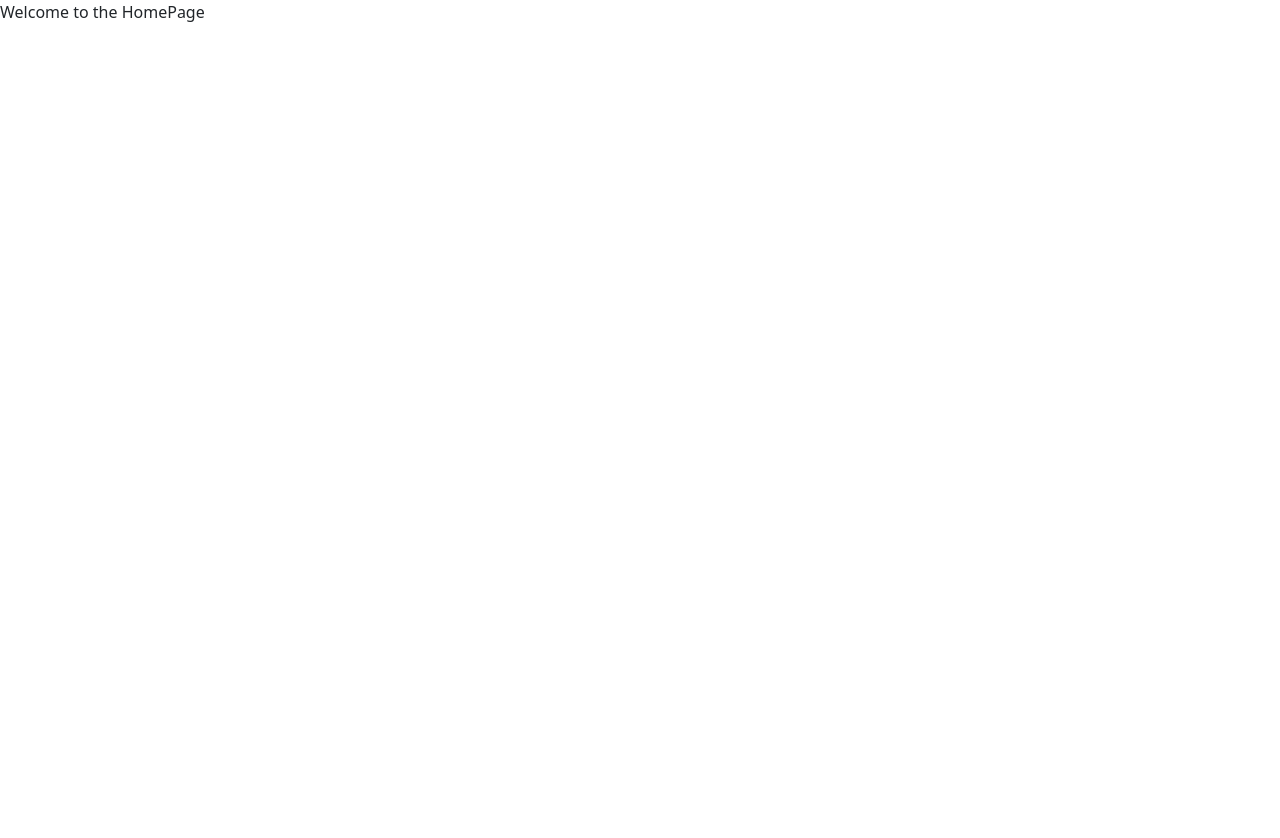
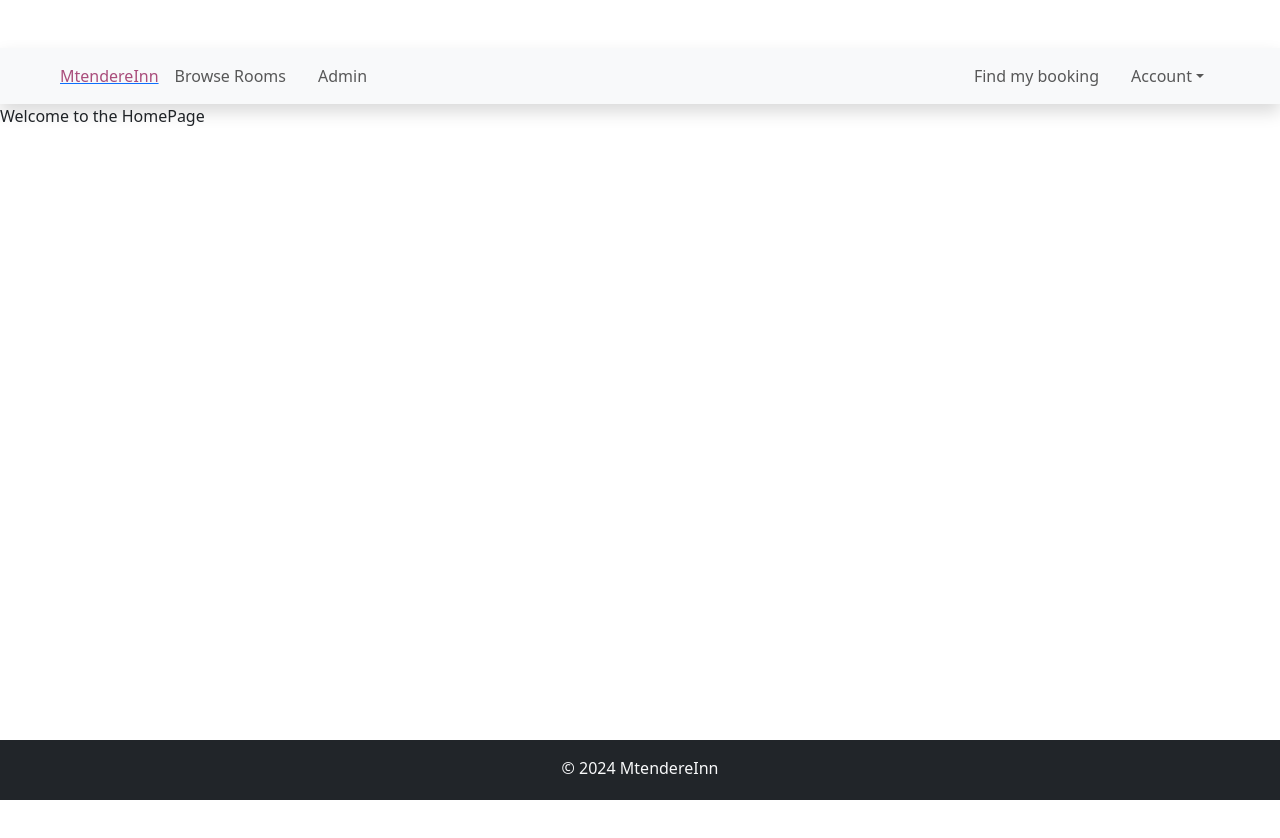
Before and after one commit to maulidiphilip/stendereUI, a React (Vite) app: page / in a window 1280 px wide. Shown: the top 838 px of the page. Before the commit the page ends 800 px from the top, so only its background shows below. Built offline with nearby package versions, Linux system fonts and the light colour scheme.

Commit message:
Footer and Navbar created

```diff
--- a/src/App.jsx
+++ b/src/App.jsx
@@ -6,6 +6,8 @@
 import { BrowserRouter as Router, Routes, Route } from "react-router-dom"
 import Home from "./components/Home/Home"
 import EditRoom from "./components/Room/EditRoom"
+import Navbar from "./components/layout/Navbar"
+import Footer from "./components/layout/Footer"
 
 function App() {
 
@@ -13,6 +15,7 @@
     <>
     <main>
       <Router>
+        <Navbar/>
         <Routes>
           <Route path="/" element={<Home/>}/>
           <Route path="/edit-room/:roomId" element={<EditRoom/>}/>
@@ -20,6 +23,7 @@
           <Route path="/add-room" element={<AddRoom/>}/>
         </Routes>
       </Router>
+      <Footer/>
     </main>
     </>
   )
--- /dev/null
+++ b/src/components/layout/Footer.jsx
@@ -0,0 +1,19 @@
+import React from "react";
+import { Col, Container, Row } from "react-bootstrap";
+
+const Footer = () => {
+  let today = new Date();
+  return (
+    <footer className="bg-dark text-light py-3 footer mt-lg-5">
+      <Container>
+        <Row>
+          <Col xs={12} md={12} className="text-center">
+            <p className="mb-0"> &copy; {today.getFullYear()} MtendereInn</p>
+          </Col>
+        </Row>
+      </Container>
+    </footer>
+  );
+};
+
+export default Footer;
--- /dev/null
+++ b/src/components/layout/Navbar.jsx
@@ -0,0 +1,83 @@
+import React, { useState } from 'react'
+import { Link, NavLink } from 'react-router-dom'
+
+const Navbar = () => {
+    const [showAccount, setShowAccount] = useState(false)
+
+	const handleAccountClick = () => {
+		setShowAccount(!showAccount)
+	}
+  return (
+    <nav className='navbar navbar-expand-lg bg-body-tertiary px-5 shadow mt-5 sticky-top'>
+        <div className='container-fluid'>
+            <Link to={"/"}>
+                <span className='hotel-color'>MtendereInn</span>
+            </Link>
+            <button
+            className="navbar-toggler"
+            type="button"
+            data-bs-toggle="collapse"
+            data-bs-target="#navbarScroll"
+            aria-controls="navbarScroll"
+            aria-expanded="false"
+            aria-label="Toggle navigation">
+            <span className="navbar-toggler-icon"></span>
+            </button>
+            <div className='collapse navbar-collapse' id='navbarScroll'>
+                <ul className='navbar-nav me-auto my-2 my-lg-0 navbar-nav-scroll'>
+                    <li className="nav-item">
+                        <NavLink className="nav-link" aria-current="page" to={"/browse-all-rooms"}>Browse Rooms</NavLink>
+                    </li>
+
+                    <li className="nav-item">
+                        <NavLink className="nav-link" aria-current="page" to={"/admin"}>
+                            Admin
+                        </NavLink>
+					</li>
+                </ul>
+
+                <ul className='d-flex navbar-nav'>
+                    <li className='nav-item '>
+                        <NavLink className="nav-link" to={"/find-booking"}>
+							Find my booking
+						</NavLink>
+                    </li>
+
+                    <li className="nav-item dropdown">
+							<a
+								className={`nav-link dropdown-toggle ${showAccount ? "show" : ""}`}
+								href="#"
+								role="button"
+								data-bs-toggle="dropdown"
+								aria-expanded="false"
+								onClick={handleAccountClick}>
+								{" "}
+								Account
+							</a>
+
+							<ul
+								className={`dropdown-menu ${showAccount ? "show" : ""}`}
+								aria-labelledby="navbarDropdown">
+									<li>
+										<Link className="dropdown-item" to={"/login"}>
+											Login
+										</Link>
+
+                                        <Link className="dropdown-item" to={"/profile"}>
+											Profile
+										</Link>
+
+                                        <Link className="dropdown-item" to={"/logout"}>
+											Logout
+										</Link>
+									</li>
+							</ul>
+						</li>
+                </ul>
+            </div>
+        </div>
+    </nav>
+  )
+}
+
+export default Navbar
```
